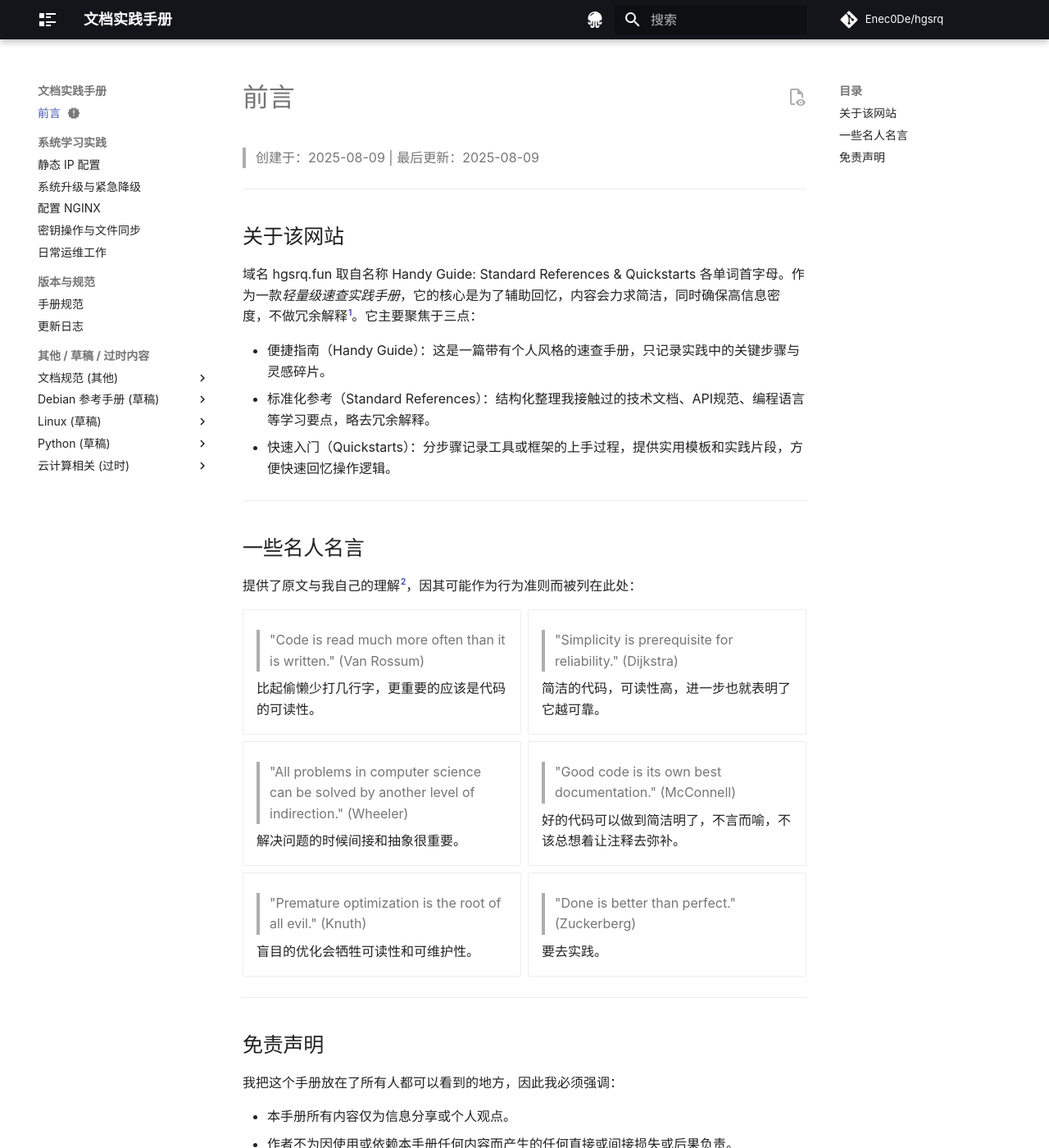
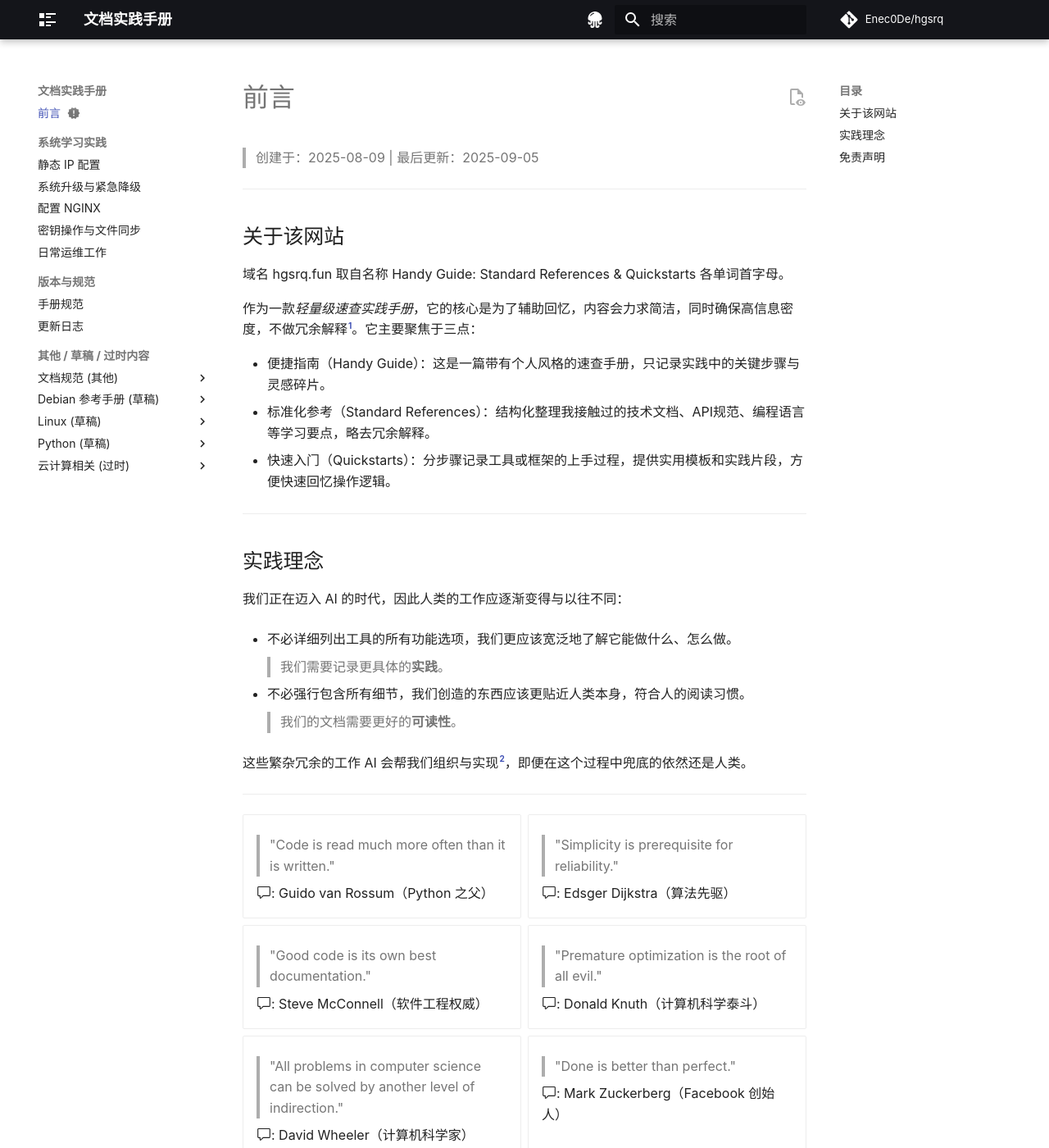
Before and after one commit to Enec0De/hgsrq, an MkDocs documentation site: the page built from docs/index.md, in a window 1280 px wide and 1400 px high. Shown: the whole window at 82% size. Built offline with MkDocs 1.6.1 and Material for MkDocs 9.7.7, drawn with Linux system fonts in a browser that asks for light colours; some web fonts are replaced; comment, search, counter and statistics services are not loaded; some of the changed text lies outside the part shown.

Commit message:
修改了 index.md 的表述，改进了 mkdocs.yml 样式

```diff
--- a/docs/index.md
+++ b/docs/index.md
@@ -5,14 +5,16 @@ status: new
 前言 { id="homepage" }
 ======================
 
-> 创建于：2025-08-09 | 最后更新：2025-08-09
+> 创建于：2025-08-09 | 最后更新：2025-09-05
 
 ---
 
 关于该网站 { id="about-websit" }
 --------------------------------
 
-域名 hgsrq.fun 取自名称 Handy Guide: Standard References & Quickstarts 各单词首字母。作为一款*轻量级速查实践手册*，它的核心是为了辅助回忆，内容会力求简洁，同时确保高信息密度，不做冗余解释[^1]。它主要聚焦于三点：
+域名 hgsrq.fun 取自名称 Handy Guide: Standard References & Quickstarts 各单词首字母。
+
+作为一款*轻量级速查实践手册*，它的核心是为了辅助回忆，内容会力求简洁，同时确保高信息密度，不做冗余解释[^1]。它主要聚焦于三点：
 
 -   便捷指南（Handy Guide）：这是一篇带有个人风格的速查手册，只记录实践中的关键步骤与灵感碎片。
 -   标准化参考（Standard References）：结构化整理我接触过的技术文档、API规范、编程语言等学习要点，略去冗余解释。
@@ -20,36 +22,48 @@ status: new
 
 ---
 
-一些名人名言 { id="famous-quotes" }
------------------------------------
+实践理念 { id="famous-quotes" }
+-------------------------------
 
-提供了原文与我自己的理解[^2]，因其可能作为行为准则而被列在此处：
+我们正在迈入 AI 的时代，因此人类的工作应逐渐变得与以往不同：
+
+-   不必详细列出工具的所有功能选项，我们更应该宽泛地了解它能做什么、怎么做。
+
+    > 我们需要记录更具体的**实践**。
+
+-   不必强行包含所有细节，我们创造的东西应该更贴近人类本身，符合人的阅读习惯。
+
+    > 我们的文档需要更好的**可读性**。
+
+这些繁杂冗余的工作 AI 会帮我们组织与实现[^2]，即便在这个过程中兜底的依然还是人类。
+
+---
 
 <div class="grid cards" markdown>
 
--   > "Code is read much more often than it is written." (Van Rossum)
+-   > "Code is read much more often than it is written."
 
-    比起偷懒少打几行字，更重要的应该是代码的可读性。
+    :octicons-comment-24:: Guido van Rossum（Python 之父）
 
--   > "Simplicity is prerequisite for reliability." (Dijkstra)
+-   > "Simplicity is prerequisite for reliability."
 
-    简洁的代码，可读性高，进一步也就表明了它越可靠。
+    :octicons-comment-24:: Edsger Dijkstra（算法先驱）
 
--   > "All problems in computer science can be solved by another level of indirection." (Wheeler)
+-   > "Good code is its own best documentation."
 
-    解决问题的时候间接和抽象很重要。
+    :octicons-comment-24:: Steve McConnell（软件工程权威）
 
--   > "Good code is its own best documentation." (McConnell)
+-   > "Premature optimization is the root of all evil."
 
-    好的代码可以做到简洁明了，不言而喻，不该总想着让注释去弥补。
+    :octicons-comment-24:: Donald Knuth（计算机科学泰斗）
 
--   > "Premature optimization is the root of all evil." (Knuth)
+-   > "All problems in computer science can be solved by another level of indirection."
 
-    盲目的优化会牺牲可读性和可维护性。
+    :octicons-comment-24:: David Wheeler（计算机科学家）
 
--   > "Done is better than perfect." (Zuckerberg)
+-   > "Done is better than perfect."
 
-    要去实践。
+    :octicons-comment-24:: Mark Zuckerberg（Facebook 创始人）
 
 </div>
 
@@ -66,4 +80,4 @@ status: new
 -   请自行承担相关风险。
 
 [^1]: 你可以请教强大好用的人工智能，让他帮你解释细节。
-[^2]: 对于这些名句，你也可以有自己的理解。出处请自行验证。
+[^2]: 所有文档的内容基本都是我亲手撰写，尽量避免了 AI 直接生成。这也是我实践内容的一部分。
--- a/mkdocs.yml
+++ b/mkdocs.yml
@@ -29,7 +29,7 @@ theme:
     - content.tooltips
     # - header.autohide
     # - navigation.expand
-    - navigation.footer
+    # - navigation.footer
     - navigation.indexes
     # - navigation.instant
     # - navigation.instant.prefetch
@@ -83,8 +83,10 @@ extra:
   social:
     - icon: fontawesome/brands/github
       link: https://github.com/Enec0De
+      name: github.com/Enec0De
     # - icon: fontawesome/brands/x-twitter
     #   link: https://x.com/home
+  generator: false
 
 extra_javascript:
   - assets/javascripts/katex.js
```
Also changed, not shown: docs/specversions/changelog.md (+6 -1 lines).
